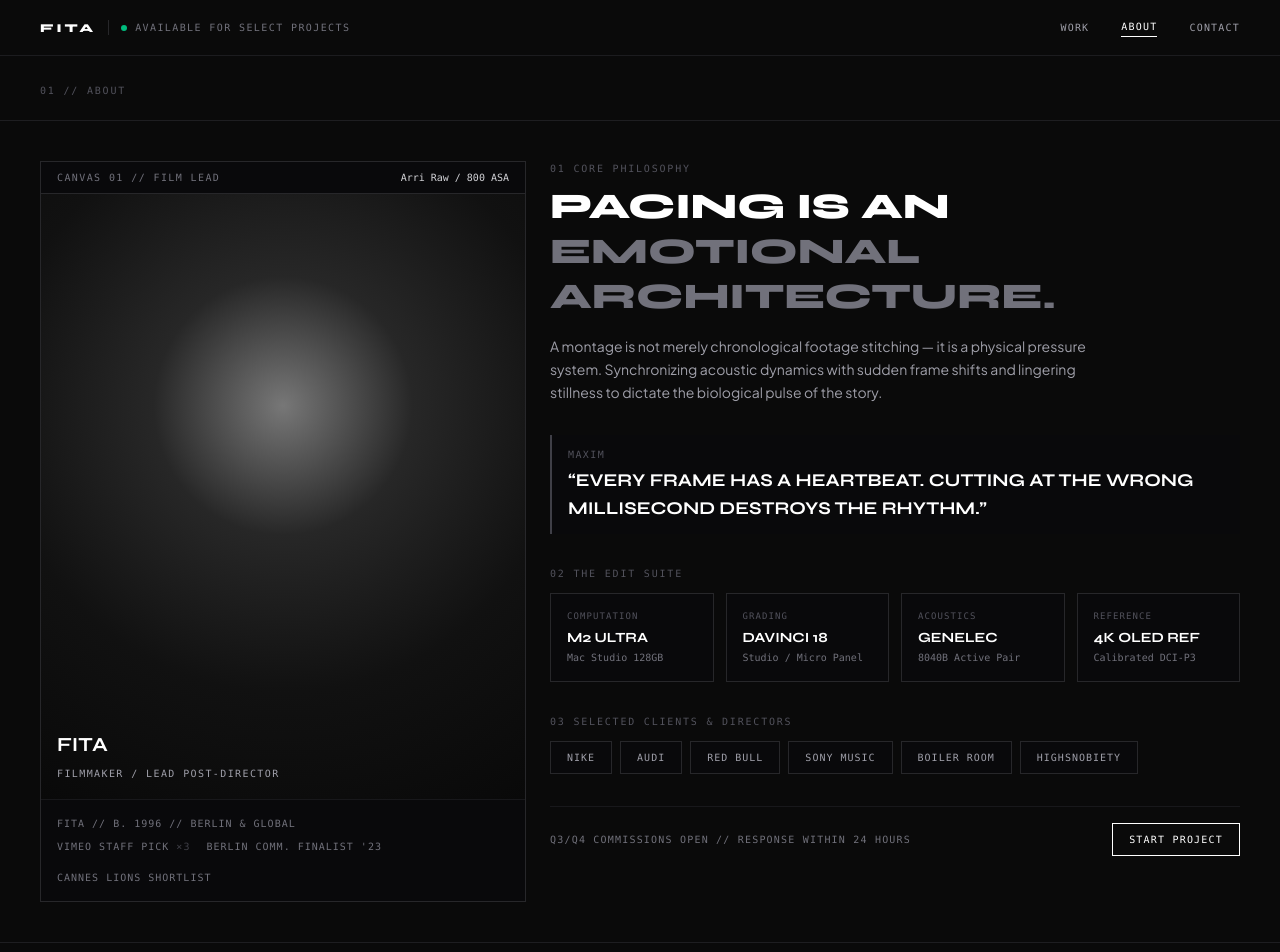
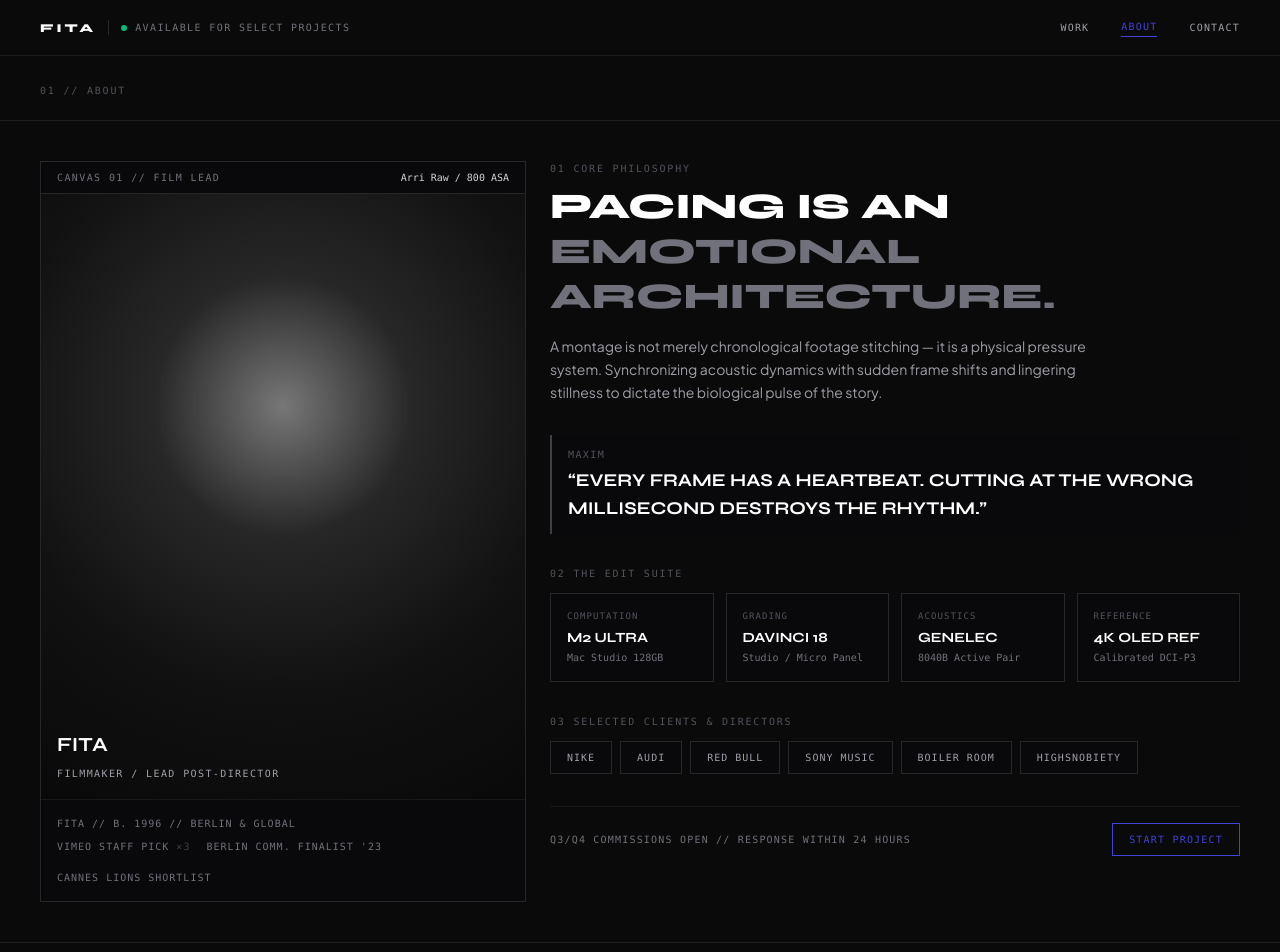
Before and after one commit to Shine0111/fita, a Next.js app: page /about in a window 1280 px wide. Shown: the top 952 px of the page. Built offline with nearby package versions, Linux system fonts and the light colour scheme.

Commit message:
added fita-accent for links

```diff
--- a/app/contact/page.tsx
+++ b/app/contact/page.tsx
@@ -46,7 +46,7 @@ export default function ContactPage() {
 
             <a
               href="mailto:hello@fita.studio"
-              className="block break-all font-[family-name:var(--font-syne)] text-3xl font-extrabold uppercase leading-tight text-white underline decoration-1 underline-offset-8 transition hover:text-zinc-400 sm:text-4xl lg:text-[clamp(1.5rem,2.4vw+2vh,2.75rem)]"
+              className="block break-all font-[family-name:var(--font-syne)] text-3xl font-extrabold uppercase leading-tight text-white underline decoration-[var(--fita-accent)] decoration-1 underline-offset-8 transition hover:text-[var(--fita-accent)] sm:text-4xl lg:text-[clamp(1.5rem,2.4vw+2vh,2.75rem)]"
             >
               hello@fita.studio
             </a>
@@ -65,7 +65,7 @@ export default function ContactPage() {
               href="https://wa.me/10000000000"
               target="_blank"
               rel="noreferrer"
-              className="self-start border border-zinc-700 px-4 py-2 font-mono text-[10px] uppercase tracking-[0.12em] text-white transition hover:border-white sm:self-auto"
+              className="self-start border border-[var(--fita-accent)] px-4 py-2 font-mono text-[10px] uppercase tracking-[0.12em] text-[var(--fita-accent)] transition hover:bg-[var(--fita-accent)] hover:text-black sm:self-auto"
             >
               Start chat →
             </a>
--- a/components/about-dossier.tsx
+++ b/components/about-dossier.tsx
@@ -111,7 +111,7 @@ export function AboutDossier() {
           </p>
           <a
             href="mailto:hello@fita.studio"
-            className="border border-white px-4 py-2 font-mono text-[10px] uppercase tracking-[0.12em] text-white transition hover:bg-white hover:text-black"
+            className="border border-[var(--fita-accent)] px-4 py-2 font-mono text-[10px] uppercase tracking-[0.12em] text-[var(--fita-accent)] transition hover:bg-[var(--fita-accent)] hover:text-black"
           >
             Start project
           </a>
--- a/components/details.tsx
+++ b/components/details.tsx
@@ -74,7 +74,7 @@ export function Details() {
 
         <a
           href="mailto:hello@fita.studio"
-          className="font-mono text-[10px] uppercase tracking-[0.1em] text-white underline underline-offset-4 transition hover:text-zinc-300"
+          className="font-mono text-[10px] uppercase tracking-[0.1em] text-white underline decoration-[var(--fita-accent)] underline-offset-4 transition hover:text-[var(--fita-accent)]"
         >
           Initiate collaboration →
         </a>
--- a/components/profile.tsx
+++ b/components/profile.tsx
@@ -37,16 +37,16 @@ export function Profile() {
 
       <div className="flex flex-wrap items-center justify-between gap-3 border-t border-zinc-900 pt-3">
         <div className="flex flex-wrap items-center gap-x-5 gap-y-2 font-mono text-[10px] uppercase tracking-[0.12em] text-zinc-400">
-          <a href="#" className="transition hover:text-white">
+          <a href="#" className="transition hover:text-[var(--fita-accent)]">
             Instagram ↗
           </a>
-          <a href="#" className="transition hover:text-white">
+          <a href="#" className="transition hover:text-[var(--fita-accent)]">
             YouTube ↗
           </a>
-          <a href="#" className="transition hover:text-white">
+          <a href="#" className="transition hover:text-[var(--fita-accent)]">
             Vimeo ↗
           </a>
-          <a href="#" className="transition hover:text-white">
+          <a href="#" className="transition hover:text-[var(--fita-accent)]">
             LinkedIn ↗
           </a>
         </div>
--- a/components/site-footer.tsx
+++ b/components/site-footer.tsx
@@ -22,7 +22,7 @@ export function SiteFooter() {
               href={social.href}
               target="_blank"
               rel="noreferrer"
-              className="transition hover:text-white"
+              className="transition hover:text-[var(--fita-accent)]"
             >
               {social.label}
             </a>
--- a/components/site-header.tsx
+++ b/components/site-header.tsx
@@ -12,7 +12,7 @@ export function SiteHeader({ current }: { current: SiteHeaderCurrent }) {
       <div className="flex items-center gap-3">
         <a
           href="/"
-          className="font-[family-name:var(--font-syne)] text-xs font-extrabold uppercase tracking-[0.25em] text-white"
+          className="font-[family-name:var(--font-syne)] text-xs font-extrabold uppercase tracking-[0.25em] text-white transition hover:text-[var(--fita-accent)]"
         >
           FITA
         </a>
@@ -31,8 +31,8 @@ export function SiteHeader({ current }: { current: SiteHeaderCurrent }) {
             href={item.href}
             className={
               current === item.key
-                ? "border-b border-white pb-0.5 text-white"
-                : "transition hover:text-white"
+                ? "border-b border-[var(--fita-accent)] pb-0.5 text-[var(--fita-accent)]"
+                : "transition hover:text-[var(--fita-accent)]"
             }
           >
             {item.label}
```
